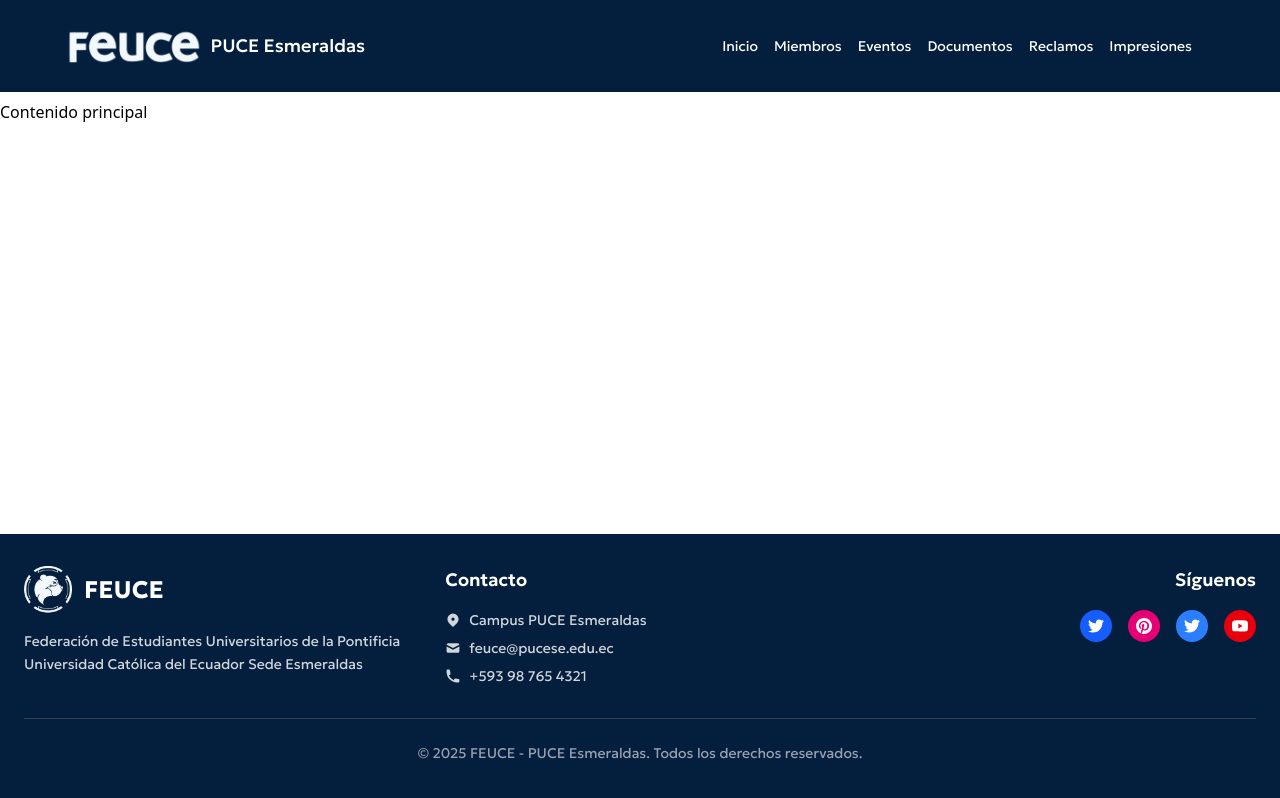
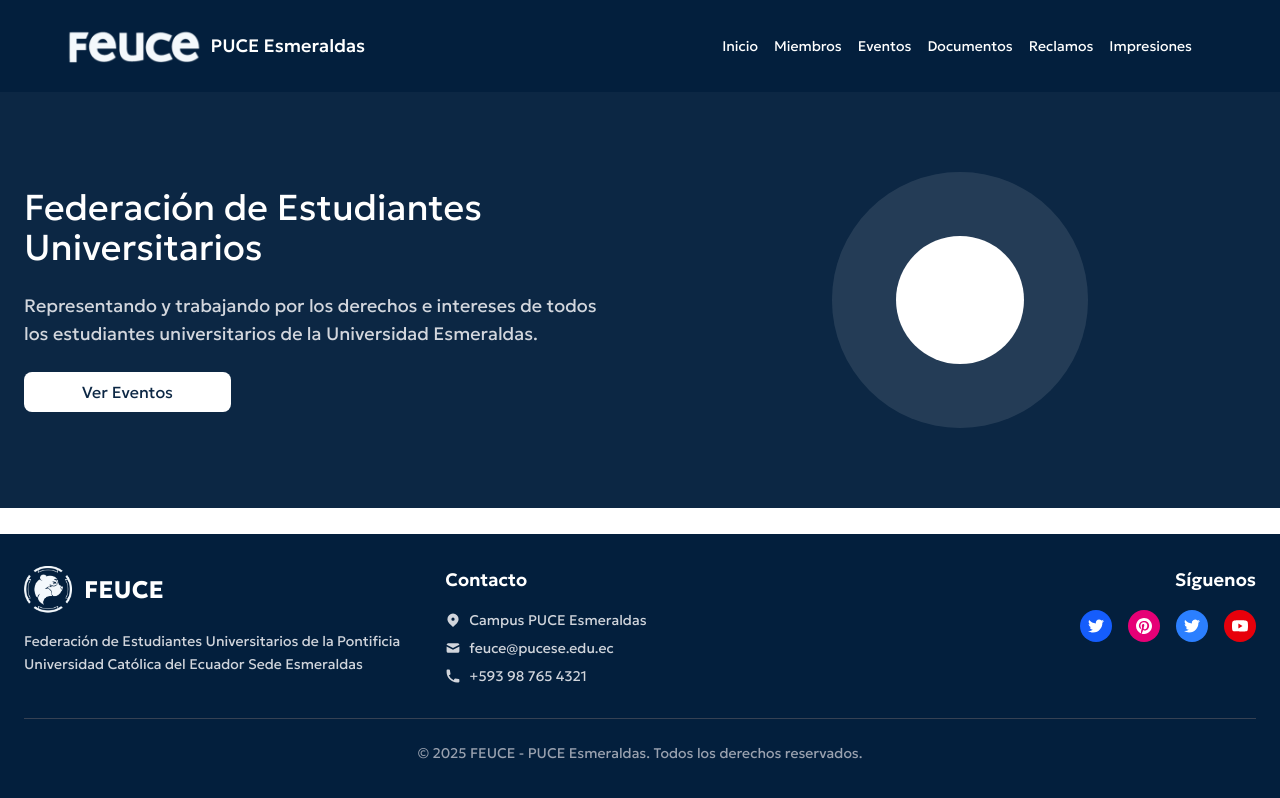
Before and after one commit to AndrewGlez/puce-feuce, a React (Vite) app: page / in a window 1280 px wide. Built offline with nearby package versions, Linux system fonts and the light colour scheme.

Commit message:
feat: :sparkles: Implementación de los componentes MainPage, Header, Footer, HeroSection y Navbar; actualización de dependencias y organización de la estructura del proyecto.

```diff
--- a/package.json
+++ b/package.json
@@ -12,7 +12,7 @@
     "dev:all": "concurrently \"vite\" \"bun run --watch src/server/index.ts\""
   },
   "dependencies": {
-    "@iconify/react": "^6.0.0",
+    "@tabler/icons-react": "^3.34.0",
     "@tailwindcss/vite": "^4.1.11",
     "@types/express": "^5.0.3",
     "@types/morgan": "^1.9.10",
--- /dev/null
+++ b/src/components/layout/HeroSection.tsx
@@ -0,0 +1,30 @@
+import { IconTargetArrow } from "@tabler/icons-react";
+import Button from "../ui/Button";
+
+export default function HeroSection() {
+  return (
+    <section className="font-geologica bg-feuce-primary opacity-[0.96] text-white py-20">
+      <div className="container mx-auto px-6 grid md:grid-cols-2 gap-12 items-center">
+        <div className="flex flex-col items-start space-y-6">
+          <h1 className="md:text-4xl text-5xl font-normal">
+            Federación de Estudiantes Universitarios
+          </h1>
+          <p className="text-lg text-gray-300 font-normal">
+            Representando y trabajando por los derechos e intereses de todos los
+            estudiantes universitarios de la Universidad Esmeraldas.
+          </p>
+          <Button className="flex select-none justify-center bg-white items-center cursor-pointer text-feuce-primary hover:bg-gray-300">
+            Ver Eventos
+          </Button>
+        </div>
+        <div className="flex flex-col items-center justify-center">
+          <div className="w-64 h-64 bg-white/10 rounded-full flex items-center justify-center">
+            <div className="w-32 h-32 bg-white rounded-full flex items-center justify-center">
+              <IconTargetArrow className="w-16 h-16 text-navy" />
+            </div>
+          </div>
+        </div>
+      </div>
+    </section>
+  );
+}
--- /dev/null
+++ b/src/components/pages/MainPage.tsx
@@ -0,0 +1,15 @@
+import Footer from "../ui/Footer";
+import Header from "../ui/Header";
+import HeroSection from "../layout/HeroSection";
+
+export default function MainPage() {
+  return (
+    <section className="w-full grid grid-rows-[auto_1fr_auto] min-h-screen">
+      <Header style="bg-feuce-primary h-[92px] top-[-2px]" />
+      <div>
+        <HeroSection />
+      </div>
+      <Footer style="bg-feuce-primary h-[266px] top-[-2570px]" />
+    </section>
+  );
+}
--- /dev/null
+++ b/src/components/ui/Button.tsx
@@ -0,0 +1,15 @@
+import React from "react";
+
+export default function Button({
+  children,
+  className,
+}: {
+  children: React.ReactNode;
+  className?: string;
+}) {
+  return (
+    <div className={`w-[207px] h-10 rounded-[8px] ${className}`}>
+      {children}
+    </div>
+  );
+}
--- a/src/components/Footer.tsx
+++ b/src/components/ui/Footer.tsx
@@ -1,4 +1,4 @@
-import { LogoPlaceholder2 } from "../assets";
+import { LogoPlaceholder2 } from "../../assets";
 
 export default function Footer({ style }: { style?: string }) {
   return (
--- a/src/components/Header.tsx
+++ b/src/components/ui/Header.tsx
@@ -1,4 +1,4 @@
-import { LogoPlaceholder } from "../assets";
+import { LogoPlaceholder } from "../../assets";
 import Navbar from "./Navbar";
 
 export default function Header({ style }: { style?: string }) {
--- a/src/components/Navbar.tsx
+++ b/src/components/ui/Navbar.tsx
@@ -1,6 +1,6 @@
-import { Icon } from "@iconify/react";
 import { useState } from "react";
 import { motion, AnimatePresence } from "framer-motion";
+import { IconMenu } from "@tabler/icons-react";
 
 export default function Navbar() {
   const [isMenuOpen, setIsMenuOpen] = useState(false);
@@ -39,10 +39,11 @@
         onClick={toggleMenu}
         aria-label="Toggle navigation menu"
       >
-        <Icon
-          icon={isMenuOpen ? "mdi:close" : "mdi:menu"}
-          className="w-6 h-6"
-        />
+        {isMenuOpen ? (
+          <IconMenu className="w-6 h-6 text-white" aria-label="Cerrar menú" />
+        ) : (
+          <IconMenu className="w-6 h-6 text-white" aria-label="Abrir menú" />
+        )}
       </button>
 
       {/* Navegación Móvil con animaciones */}
--- a/src/main.tsx
+++ b/src/main.tsx
@@ -1,7 +1,7 @@
 import { StrictMode } from "react";
 import { createRoot } from "react-dom/client";
 import "./index.css";
-import MainPage from "./pages/MainPage";
+import MainPage from "./components/pages/MainPage";
 
 createRoot(document.getElementById("root")!).render(
   <StrictMode>
--- a/src/pages/MainPage.tsx
+++ /dev/null
@@ -1,12 +0,0 @@
-import Footer from "../components/Footer";
-import Header from "../components/Header";
-
-export default function MainPage() {
-  return (
-    <section className="w-full grid grid-rows-[auto_1fr_auto] gap-2 min-h-screen">
-      <Header style="bg-feuce-primary h-[92px] top-[-2px]" />
-      <div>Contenido principal</div>
-      <Footer style="bg-feuce-primary h-[266px] top-[-2570px]" />
-    </section>
-  );
-}
```
